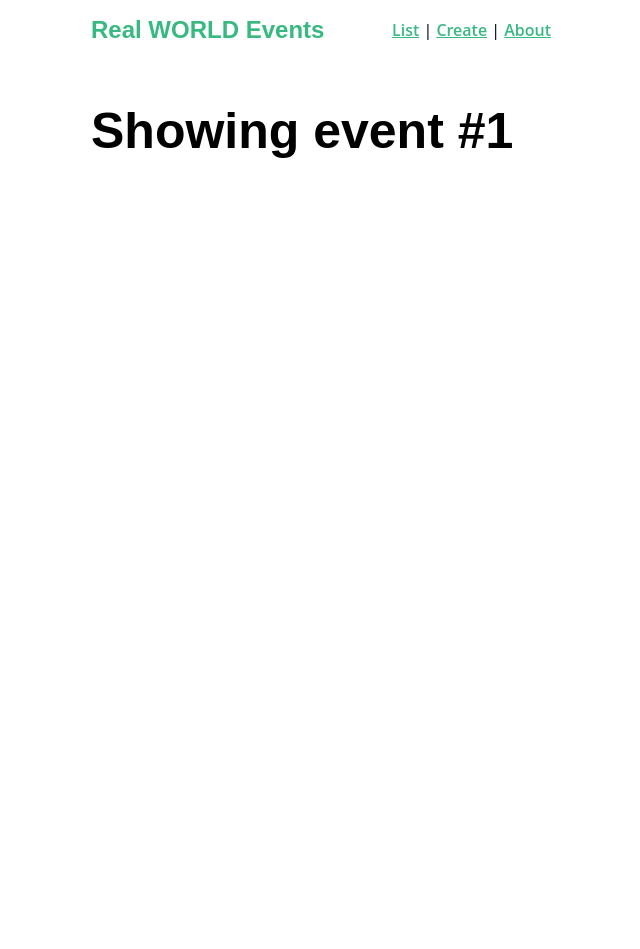
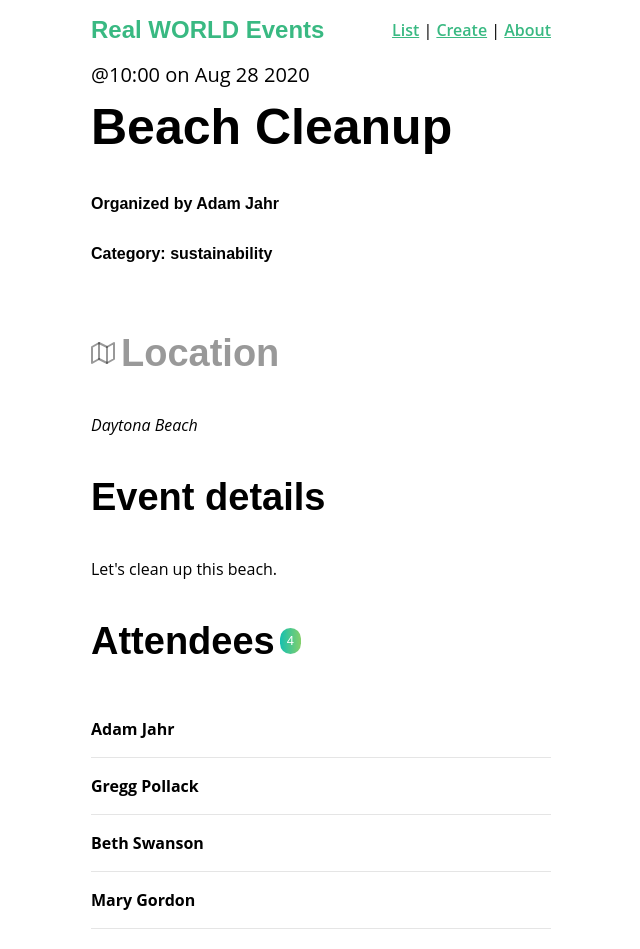
Before and after one commit to miracupkic/Real-World-Vue, a Vue app: page /event/1 in a window 1280 px wide. Shown: the whole page, without its empty margins (319-959 px from the left). Before the commit the page ends 800 px from the top, so only its background shows below. Built offline with nearby package versions, Linux system fonts and the light colour scheme; data requests are answered from the project's data file.

Commit message:
API calls with Axios,npm install -g json-server,json-server --watch db.json, Reorganizing Code

```diff
--- /dev/null
+++ b/db.json
@@ -0,0 +1,76 @@
+{
+    "events": [
+      {
+        "id": 1,
+        "title": "Beach Cleanup",
+        "date": "Aug 28 2020",
+        "time": "10:00",
+        "location": "Daytona Beach",
+        "description": "Let's clean up this beach.",
+        "organizer": "Adam Jahr",
+        "category": "sustainability",
+        "attendees": [
+          {
+            "id": "abc123",
+            "name": "Adam Jahr"
+          },
+          {
+            "id": "def456",
+            "name": "Gregg Pollack"
+          },
+          {
+            "id": "ghi789",
+            "name": "Beth Swanson"
+          },
+          {
+            "id": "jkl101",
+            "name": "Mary Gordon"
+          }
+        ]
+      },
+      {
+        "id": 2,
+        "title": "Park Cleanup",
+        "date": "Nov 12 2020",
+        "time": "12:00",
+        "location": "132 N Magnolia Street, Orlando, Florida",
+        "description": "We're going to clean up this park.",
+        "organizer": "Adam Jahr",
+        "category": "nature",
+        "attendees": [
+          {
+            "id": "ghi789",
+            "name": "Beth Swanson"
+          },
+          {
+            "id": "jkl101",
+            "name": "Mary Gordon"
+          }
+        ]
+      },
+      {
+        "id": 3,
+        "title": "Pet Adoption Day",
+        "date": "Dec 2 2020",
+        "time": "12:00",
+        "location": "132 N Magnolia Street, Orlando, Florida",
+        "description": "Help animals find new homes.",
+        "organizer": "Gregg Pollack",
+        "category": "animal welfare",
+        "attendees": [
+          {
+            "id": "abc123",
+            "name": "Adam Jahr"
+          },
+          {
+            "id": "ghi789",
+            "name": "Beth Swanson"
+          },
+          {
+            "id": "jkl101",
+            "name": "Mary Gordon"
+          }
+        ]
+      }
+    ]
+  }
--- a/package.json
+++ b/package.json
@@ -8,6 +8,7 @@
     "lint": "vue-cli-service lint"
   },
   "dependencies": {
+    "axios": "^0.19.2",
     "core-js": "^3.6.4",
     "lodash": "^4.17.15",
     "vue": "^2.6.11",
--- a/src/components/EventCard.vue
+++ b/src/components/EventCard.vue
@@ -1,10 +1,10 @@
 <template>
-<router-link class="event-link" :to="{name : 'event-show', params:{id:'1'}}" >
+<router-link class="event-link" :to="{name : 'event-show', params:{id:event.id}}" >
 
   <div class="event-card -shadow">
       <span cllas="eyebrow"> @{{ event.time }} on {{ event.date }}</span>
       <h4 class="title">{{event.title}}</h4>
-      <BaseIcon name="users" > {{event.attendees.length}} attending</BaseIcon>
+      <BaseIcon name="users" > {{ event.attendees.length }} attending</BaseIcon>
 
   </div>
   </router-link>
@@ -12,9 +12,12 @@
 
 <script>
 export default {
+  props:{
+    event:Object
+  },
     data(){
         return{
-            event:{
+         /*   event:{
                 id:1,
                 title:'Beach Cleanup',
                 date: 'Tues Aug 19, 2018',
@@ -23,7 +26,7 @@
                     {id:'abc123', name :'Adam Jahr'},
                      {id:'def456', name :'Gregg Pollack'}
                 ]
-            }
+            } */
         }
     }
 
--- /dev/null
+++ b/src/services/EventService.js
@@ -0,0 +1,18 @@
+import axios from 'axios'
+
+const apiClient = axios.create({
+    baseURL : `http://localhost:3000`,
+    withCredentials : false, //this is the default
+    headers: {
+        Accept: 'application/json',
+        'Content-Type':'application/json'
+    }
+})
+export default{
+    getEvents(){
+        return apiClient.get('/events')
+    },
+    getEvent(id){
+        return apiClient.get('/events/'+ id)
+    }
+}
--- a/src/views/EventList.vue
+++ b/src/views/EventList.vue
@@ -1,16 +1,31 @@
 <template>
 <div>
   <h1>Events Listing</h1>
-    <EventCard />
+    <EventCard v-for="event in events" :key="event.id" :event="event"/>
 
   </div>
 </template>
 
 <script>
 import EventCard from '../components/EventCard.vue'
+import EventService from '@/services/EventService.js'
 export default {
   components:{
     EventCard
+  }, data(){
+    return{
+      events: [],
+      errors:null
+    }
+  },created(){
+    EventService.getEvents()
+    .then(response =>{
+      this.events = response.data
+    })
+    .catch(error => {
+      this.errors=error.response;
+
+    })
   }
 
 }
--- a/src/views/EventShow.vue
+++ b/src/views/EventShow.vue
@@ -1,13 +1,67 @@
 <template>
-  <h1>Showing event #{{id}} </h1>
-</template>
+      <div>
+        <div class="event-header">
+          <span class="eyebrow">@{{ event.time }} on {{ event.date }}</span>
+          <h1 class="title">{{ event.title }}</h1>
+          <h5>Organized by {{ event.organizer }}</h5>
+          <h5>Category: {{ event.category }}</h5>
+        </div>
+        <BaseIcon name="map"><h2>Location</h2></BaseIcon>
+        <address>{{ event.location }}</address>
+        <h2>Event details</h2>
+        <p>{{ event.description }}</p>
+        <h2>Attendees
+          <span class="badge -fill-gradient">{{ event.attendees ? event.attendees.length : 0 }}</span>
+        </h2>
+        <ul class="list-group">
+          <li v-for="(attendee, index) in event.attendees" :key="index" class="list-item">
+            <b>{{ attendee.name }}</b>
+          </li>
+        </ul>
+      </div>
+    </template>
 
-<script>
-export default {
-    props:['id']
-}
-</script>
 
-<style>
 
-</style>
+ <script>
+    import EventService from '@/services/EventService.js'
+
+    export default {
+      props: ['id'],
+      data() {
+        return {
+          event: {}
+        }
+      },
+      created() {
+        EventService.getEvent(this.id)
+          .then(response => {
+            this.event = response.data
+          })
+          .catch(error => {
+            console.log('There was an error:', error.response)
+          })
+      }
+    }
+    </script>
+
+<style scoped>
+    .location {
+      margin-bottom: 0;
+    }
+    .location > .icon {
+      margin-left: 10px;
+    }
+    .event-header > .title {
+      margin: 0;
+    }
+    .list-group {
+      margin: 0;
+      padding: 0;
+      list-style: none;
+    }
+    .list-group > .list-item {
+      padding: 1em 0;
+      border-bottom: solid 1px #e5e5e5;
+    }
+    </style>
```
Also changed, not shown: 1 other file (tests, documents, lock files or other folders).
